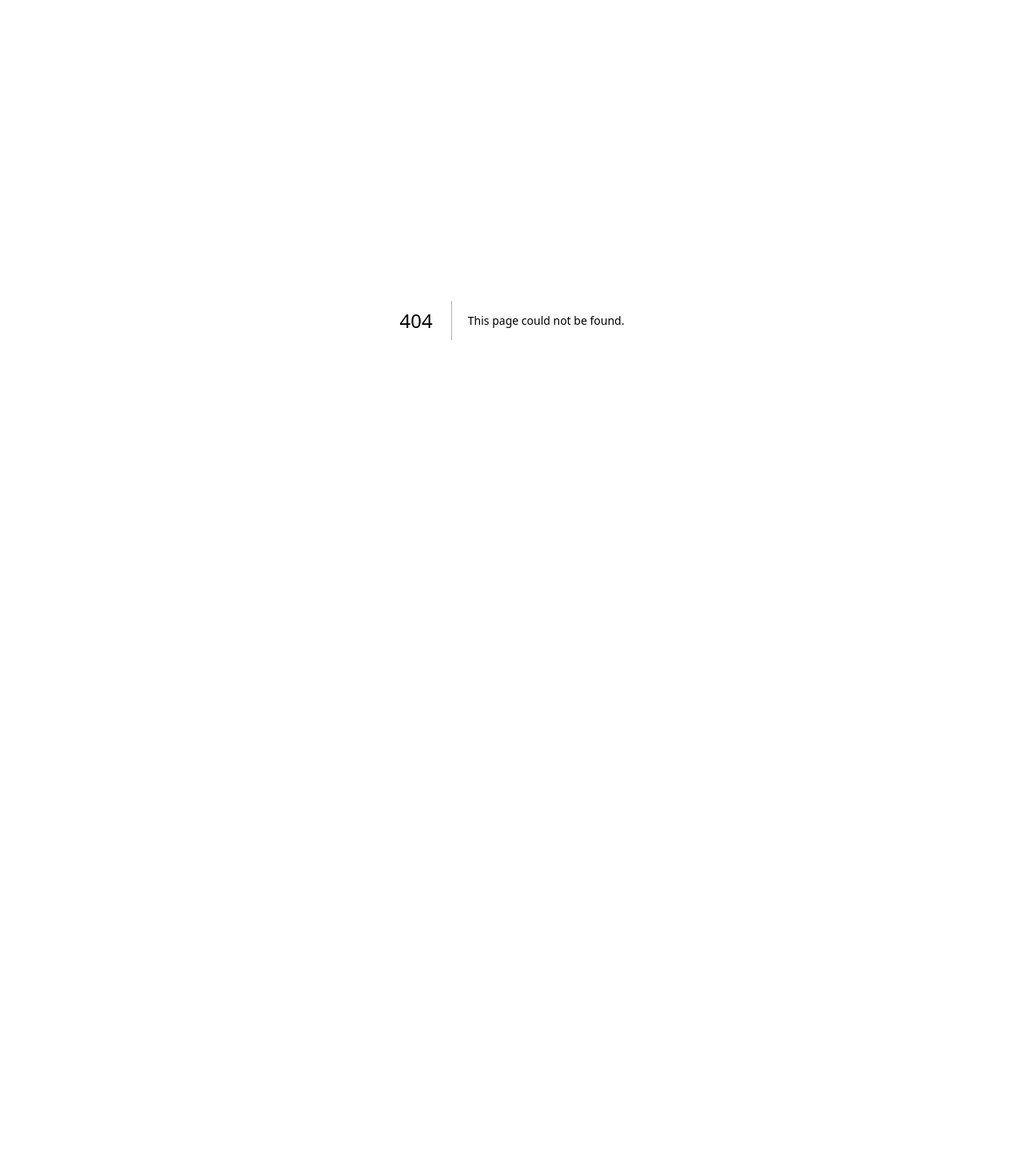
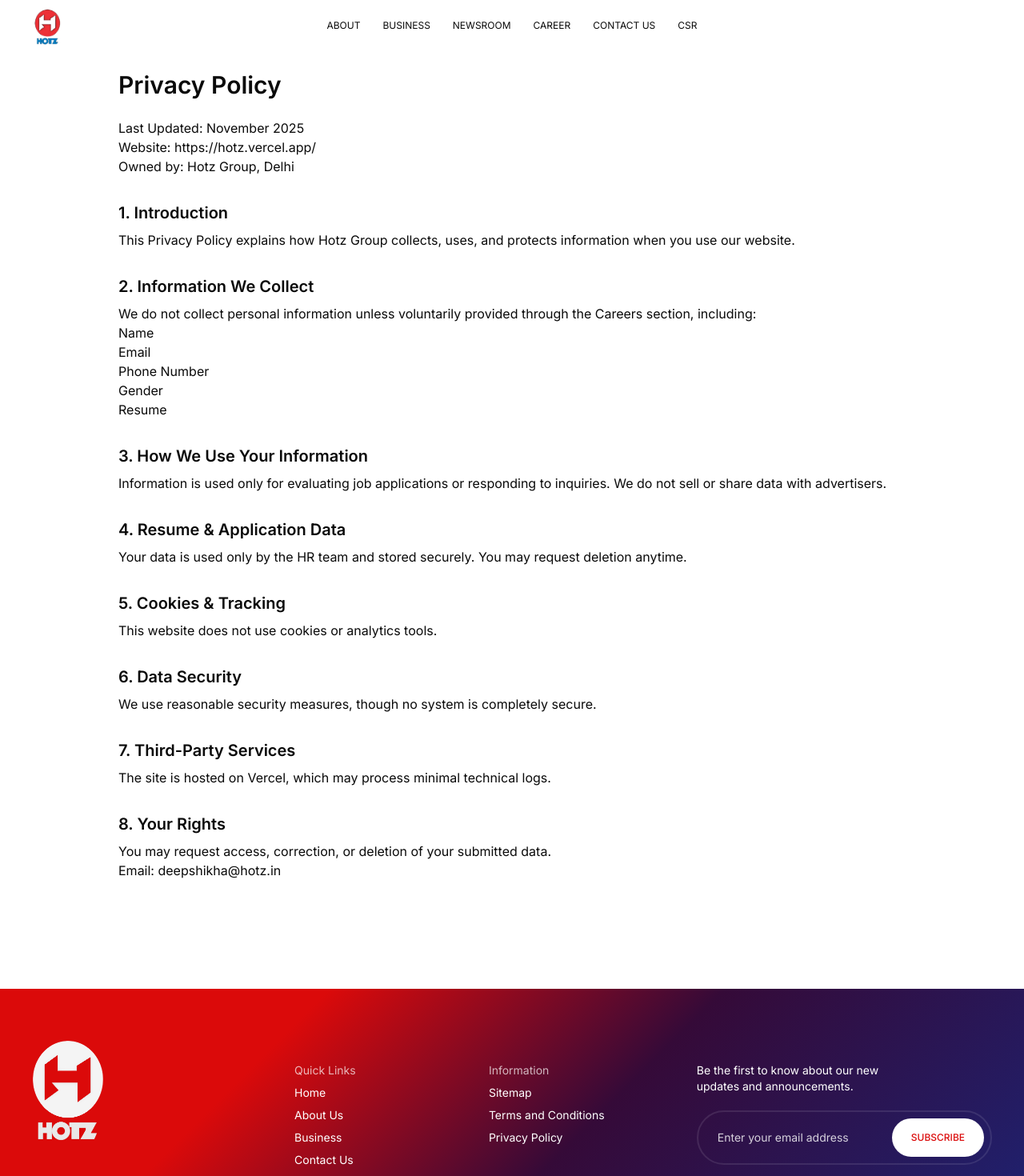
Before and after one commit to doableworks/hotz, a Next.js app: page /privacy-policy in a window 1280 px wide. Before the commit this address had no page. Shown: the top 1470 px of the page at 80% size. Before the commit the page ends 800 px from the top, so only its background shows below. Built offline with nearby package versions, Linux system fonts and the light colour scheme.

Commit message:
Added the terms and conditions,privacy policy and sitemap

```diff
--- /dev/null
+++ b/src/app/privacy-policy/page.tsx
@@ -0,0 +1,94 @@
+import Footer from "@/components/Footer";
+import Navbar from "@/components/Navbar";
+import React from "react";
+
+const page = () => {
+  return (
+    <>
+      <Navbar />
+      <div className="px-5 py-10 max-w-5xl mx-auto mt-12">
+        <h1 className="text-2xl lg:text-3xl font-semibold mb-6">
+          Privacy Policy
+        </h1>
+
+        <p className="mb-4 text-sm lg:text-base">
+          Last Updated: November 2025
+          <br />
+          Website: https://hotz.vercel.app/
+          <br />
+          Owned by: Hotz Group, Delhi
+        </p>
+
+        <h2 className="text-lg lg:text-xl font-semibold mt-8">
+          1. Introduction
+        </h2>
+        <p className="mt-2 text-sm lg:text-base">
+          This Privacy Policy explains how Hotz Group collects, uses, and
+          protects information when you use our website.
+        </p>
+
+        <h2 className="text-lg lg:text-xl font-semibold mt-8">
+          2. Information We Collect
+        </h2>
+        <p className="mt-2 text-sm lg:text-base">
+          We do not collect personal information unless voluntarily provided
+          through the Careers section, including:
+          <br /> Name <br /> Email <br /> Phone Number <br /> Gender <br />{" "}
+          Resume
+        </p>
+
+        <h2 className="text-lg lg:text-xl font-semibold mt-8">
+          3. How We Use Your Information
+        </h2>
+        <p className="mt-2 text-sm lg:text-base">
+          Information is used only for evaluating job applications or responding
+          to inquiries. We do not sell or share data with advertisers.
+        </p>
+
+        <h2 className="text-lg lg:text-xl font-semibold mt-8">
+          4. Resume & Application Data
+        </h2>
+        <p className="mt-2 text-sm lg:text-base">
+          Your data is used only by the HR team and stored securely. You may
+          request deletion anytime.
+        </p>
+
+        <h2 className="text-lg lg:text-xl font-semibold mt-8">
+          5. Cookies & Tracking
+        </h2>
+        <p className="mt-2 text-sm lg:text-base">
+          This website does not use cookies or analytics tools.
+        </p>
+
+        <h2 className="text-lg lg:text-xl font-semibold mt-8">
+          6. Data Security
+        </h2>
+        <p className="mt-2 text-sm lg:text-base">
+          We use reasonable security measures, though no system is completely
+          secure.
+        </p>
+
+        <h2 className="text-lg lg:text-xl font-semibold mt-8">
+          7. Third-Party Services
+        </h2>
+        <p className="mt-2 text-sm lg:text-base">
+          The site is hosted on Vercel, which may process minimal technical
+          logs.
+        </p>
+
+        <h2 className="text-lg lg:text-xl font-semibold mt-8">
+          8. Your Rights
+        </h2>
+        <p className="mt-2 text-sm lg:text-base">
+          You may request access, correction, or deletion of your submitted
+          data.
+          <br />
+          Email: deepshikha@hotz.in
+        </p>
+      </div>
+      <Footer />
+    </>
+  );
+};
+
+export default page;
--- /dev/null
+++ b/src/app/sitemap.js
@@ -0,0 +1,42 @@
+export default function sitemap() {
+  const baseUrl = "https://hotz.vercel.app";
+
+  return [
+    {
+      url: `${baseUrl}/`,
+      lastModified: new Date(),
+    },
+    {
+      url: `${baseUrl}/about-us`,
+      lastModified: new Date(),
+    },
+    {
+      url: `${baseUrl}/business`,
+      lastModified: new Date(),
+    },
+    {
+      url: `${baseUrl}/csr`,
+      lastModified: new Date(),
+    },
+    {
+      url: `${baseUrl}/career`,
+      lastModified: new Date(),
+    },
+    {
+      url: `${baseUrl}/contact-us`,
+      lastModified: new Date(),
+    },
+    {
+      url: `${baseUrl}/terms-and-conditions`,
+      lastModified: new Date(),
+    },
+    {
+      url: `${baseUrl}/privacy-policy`,
+      lastModified: new Date(),
+    },
+    {
+      url: `${baseUrl}/newsroom`,
+      lastModified: new Date(),
+    },
+  ];
+}
--- /dev/null
+++ b/src/app/terms-and-conditions/page.tsx
@@ -0,0 +1,80 @@
+import Footer from "@/components/Footer";
+import Navbar from "@/components/Navbar";
+import React from "react";
+
+const page = () => {
+  return (
+    <>
+      <Navbar />
+      <div className="px-5 py-10 max-w-5xl mx-auto mt-12">
+        <h1 className="text-2xl lg:text-3xl font-semibold mb-6">
+          Terms & Conditions
+        </h1>
+
+        <p className="mb-4 text-sm lg:text-base">
+          Last Updated: November 2025
+          <br />
+          Website: https://hotz.vercel.app/
+          <br />
+          Owned by: Hotz Group, Delhi
+        </p>
+
+        <h2 className="text-lg lg:text-xl font-semibold mt-8">
+          1. Introduction
+        </h2>
+        <p className="mt-2 text-sm lg:text-base">
+          By accessing or using this website, you agree to abide by these Terms
+          & Conditions. If you do not agree, please discontinue using the
+          website.
+        </p>
+
+        <h2 className="text-lg lg:text-xl font-semibold mt-8">
+          2. Use of the Website
+        </h2>
+        <p className="mt-2 text-sm lg:text-base">
+          You agree not to misuse the website, interfere with its functioning,
+          attempt unauthorized access, or use it for unlawful purposes.
+        </p>
+
+        <h2 className="text-lg lg:text-xl font-semibold mt-8">
+          3. Intellectual Property
+        </h2>
+        <p className="mt-2 text-sm lg:text-base">
+          All content on this website belongs to Hotz Group and may not be
+          copied, reproduced, or distributed without permission.
+        </p>
+
+        <h2 className="text-lg lg:text-xl font-semibold mt-8">
+          4. Career Applications
+        </h2>
+        <p className="mt-2 text-sm lg:text-base">
+          When applying for a position, users may submit their details and
+          resume. This information is used solely for recruitment evaluation.
+        </p>
+
+        <h2 className="text-lg lg:text-xl font-semibold mt-8">
+          5. Limitation of Liability
+        </h2>
+        <p className="mt-2 text-sm lg:text-base">
+          We do not guarantee uninterrupted service or complete accuracy of
+          content. Hotz Group is not liable for damages arising from website
+          use.
+        </p>
+
+        <h2 className="text-lg lg:text-xl font-semibold mt-8">
+          6. Changes to Terms
+        </h2>
+        <p className="mt-2 text-sm lg:text-base">
+          These Terms may be updated periodically. Continued use of the website
+          indicates acceptance of updated Terms.
+        </p>
+
+        <h2 className="text-lg lg:text-xl font-semibold mt-8">7. Contact</h2>
+        <p className="mt-2 text-sm lg:text-base">Email: deepshikha@hotz.in</p>
+      </div>
+      <Footer />
+    </>
+  );
+};
+
+export default page;
--- a/src/components/Footer.tsx
+++ b/src/components/Footer.tsx
@@ -44,9 +44,9 @@ const Footer = () => {
 
           <div className="flex flex-col gap-2 items-start pr-16">
             <h1 className=" text-white/70">Information</h1>
-            <h1>Sitemap</h1>
-            <h1>Terms and Conditions</h1>
-            <h1>Privacy Policy</h1>
+            <Link href="/sitemap.xml">Sitemap</Link>
+            <Link href="/terms-and-conditions">Terms and Conditions</Link>
+            <Link href="/privacy-policy">Privacy Policy</Link>
           </div>
         </div>
 
```
